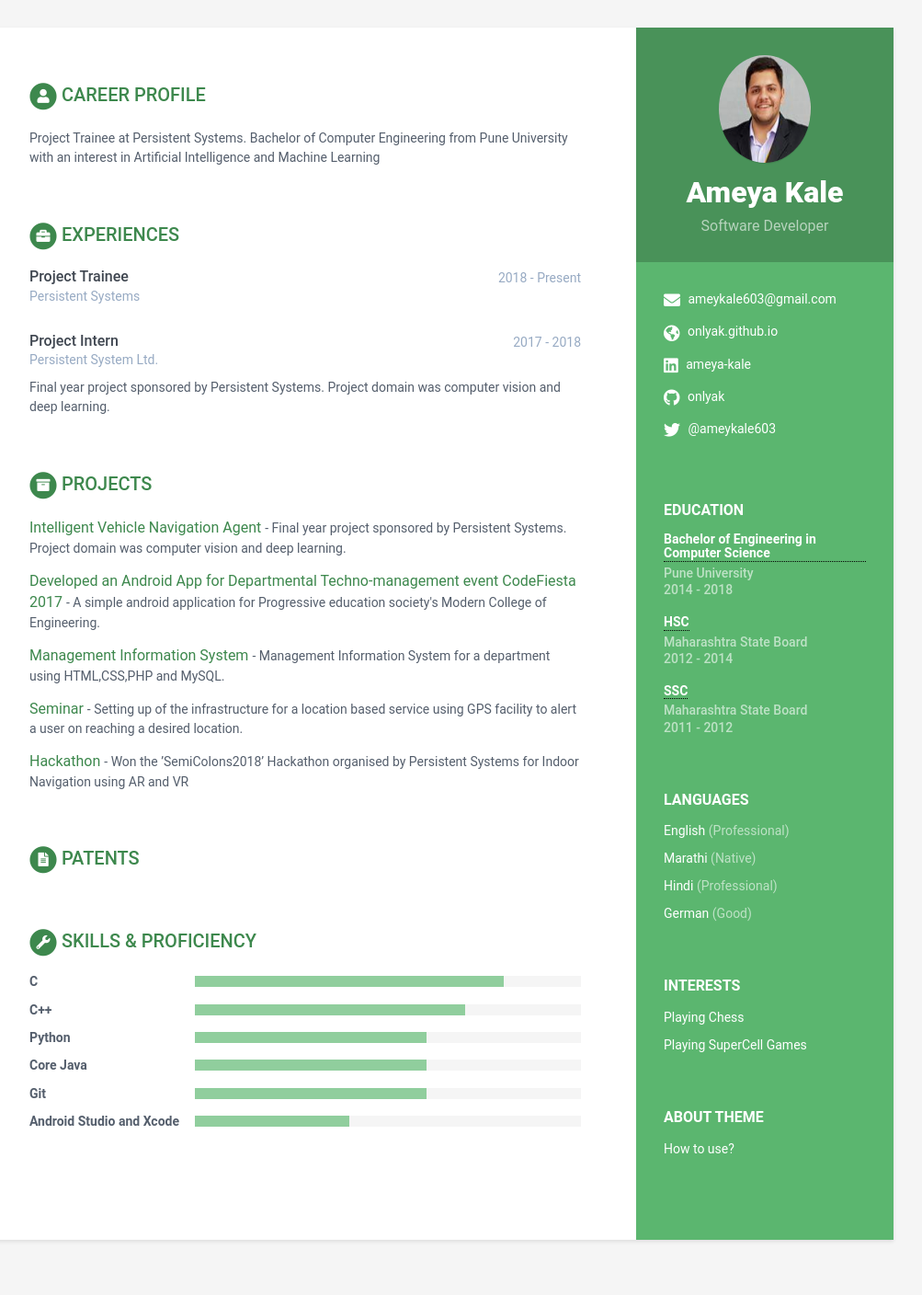
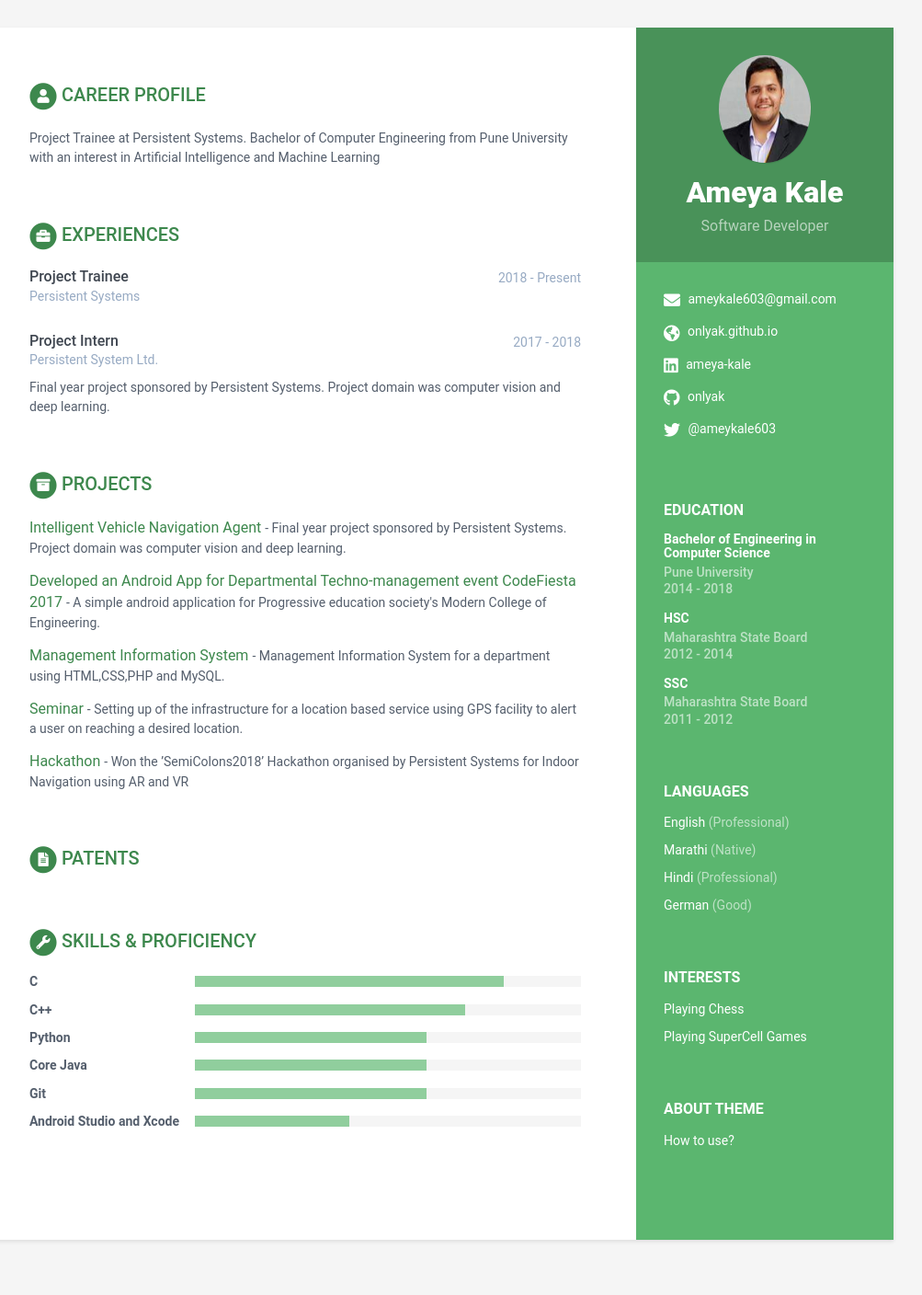
Before and after one commit to ameyakale603/online-cv, a Jekyll site: the page built from index.html, in a window 1280 px wide. Shown: the whole page at 92% size, without its empty margins (168-1171 px from the left). Built offline with Jekyll 4.4.1, drawn with Linux system fonts in a browser that asks for light colours.

Commit message:
revert back

```diff
--- a/_sass/_base.scss
+++ b/_sass/_base.scss
@@ -268,42 +268,3 @@ p {
     }
 
 }
-
-.degree {
-    position: relative;
-    display: inline-block;
-    border-bottom: 1px dotted black;
-}
-
-.degree .tooltiptext {
-    visibility: hidden;
-    width: 120px;
-    background-color: #555;
-    color: #fff;
-    text-align: center;
-    border-radius: 6px;
-    padding: 5px 0;
-    position: absolute;
-    z-index: 1;
-    bottom: 125%;
-    left: 50%;
-    margin-left: -60px;
-    opacity: 0;
-    transition: opacity 0.3s;
-}
-
-.degree .tooltiptext::after {
-    content: "";
-    position: absolute;
-    top: 100%;
-    left: 50%;
-    margin-left: -5px;
-    border-width: 5px;
-    border-style: solid;
-    border-color: #555 transparent transparent transparent;
-}
-
-.degree:hover .tooltiptext {
-    visibility: visible;
-    opacity: 1;
-}
```
